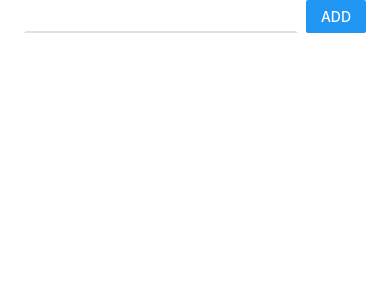
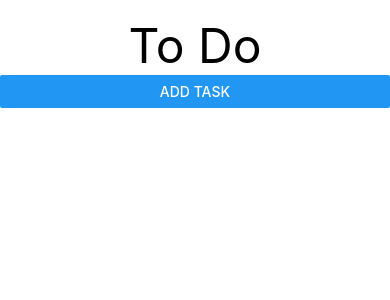
Before and after one commit to yayobyte/react-native-course, a React Native app: screen / in a window 390 px wide. Shown: the top 300 px of the page. Built offline with nearby package versions, Linux system fonts and the light colour scheme.

Commit message:
CM003: Modal Implementation

```diff
--- a/App.tsx
+++ b/App.tsx
@@ -7,17 +7,22 @@ import {
 } from 'react-native';
 import {GoalList, GoalListProps} from "./components/GoalList";
 import {GoalInput} from "./components/GoalInput";
+import {Header} from "./components/Header";
+import {AddButton} from "./components/AddButton";
 
 type GoalListType = GoalListProps['courseGoals'];
 
 export default function App() {
     /*State Hooks*/
     const [courseGoals, setCourseGoals] = useState<GoalListType>([]);
+    const [isAddMode, setIsAddMode] = useState(false);
 
     return (
         <View style={styles.container}>
             <SafeAreaView>
-                <GoalInput setCourseGoals={setCourseGoals} />
+                <Header />
+                <AddButton openModal={() => setIsAddMode(true)} />
+                <GoalInput setCourseGoals={setCourseGoals} isAddMode={isAddMode} closeModal={() => setIsAddMode(false)}/>
                 <GoalList courseGoals={courseGoals} setCourseGoals={setCourseGoals} />
             </SafeAreaView>
             <StatusBar style="auto"/>
--- /dev/null
+++ b/components/AddButton.tsx
@@ -0,0 +1,12 @@
+import {Button} from "react-native";
+import React from "react";
+
+type AddButtonProp = {
+    openModal: () => void,
+}
+
+export const AddButton = ({ openModal }: AddButtonProp) => {
+    return (
+        <Button title={'Add task'} onPress={openModal} />
+    )
+}
--- a/components/GoalInput.tsx
+++ b/components/GoalInput.tsx
@@ -1,13 +1,16 @@
-import {Button, TextInput, View, StyleSheet} from "react-native";
+import {Button, TextInput, View, StyleSheet, Modal, Text} from "react-native";
 import React, {useState} from "react";
 import {GoalListProps} from "./GoalList";
 
+const PADDING_HORIZONTAL = 24;
+
 const styles = StyleSheet.create({
     addContainer: {
-        paddingHorizontal: 24,
+        paddingHorizontal: PADDING_HORIZONTAL,
         flexDirection: 'row',
         justifyContent: 'space-between',
-        marginBottom: 18,
+        marginBottom: 26,
+        alignItems: 'center',
     },
     goalInput: {
         flex: 9,
@@ -15,9 +18,26 @@ const styles = StyleSheet.create({
         borderColor: '#FFF',
         borderBottomColor: "#E0E0E0",
         marginEnd: 8,
+        paddingVertical: 6,
     },
     addButton: {
         flex: 2,
+    },
+    modalContainer: {
+        justifyContent: 'flex-start',
+        flexDirection: 'column',
+    },
+    closeButton: {
+
+    },
+    modalHeaderText: {
+        fontSize: 36,
+        textAlign: 'center',
+    },
+    modalHeader: {
+        paddingHorizontal: PADDING_HORIZONTAL,
+        paddingTop: 36,
+        paddingBottom: 26,
     },
 });
 
@@ -25,9 +45,11 @@ type GoalListType = GoalListProps['courseGoals'];
 
 type GoalInputProps = {
     setCourseGoals:  React.Dispatch<React.SetStateAction<{id: string, value: string}[]>>,
+    isAddMode: boolean;
+    closeModal: () => void,
 }
 
-export const GoalInput = ({ setCourseGoals }: GoalInputProps) => {
+export const GoalInput = ({ setCourseGoals, isAddMode, closeModal }: GoalInputProps) => {
     /*State Hooks*/
     const [enteredGoal, setEnteredGoal] = useState('');
 
@@ -42,12 +64,27 @@ export const GoalInput = ({ setCourseGoals }: GoalInputProps) => {
             }
         ]);
         setEnteredGoal('');
+        closeModal();
     }
 
     return (
-        <View style={styles.addContainer}>
-            <TextInput onChangeText={goalInputHandler} style={styles.goalInput} value={enteredGoal}/>
-            <View style={styles.addButton}><Button title={'Add'} onPress={addGoal}/></View>
-        </View>
+        <Modal visible={isAddMode} animationType={'slide'} presentationStyle={'formSheet'} >
+            <View style={styles.modalContainer}>
+                <View style={styles.modalHeader}>
+                    <Text style={styles.modalHeaderText}>Add New Task</Text>
+                </View>
+                <View style={styles.addContainer}>
+                    <TextInput
+                        onChangeText={goalInputHandler}
+                        style={styles.goalInput}
+                        value={enteredGoal}
+                    />
+                    <View style={styles.addButton}><Button title={'Add'} onPress={addGoal}/></View>
+                </View>
+                <View style={styles.closeButton}>
+                    <Button title={'Cancel'} onPress={closeModal}/>
+                </View>
+            </View>
+        </Modal>
     );
 }
--- /dev/null
+++ b/components/Header.tsx
@@ -0,0 +1,18 @@
+import {View, Text, StyleSheet} from "react-native";
+import React from "react";
+
+const styles = StyleSheet.create({
+    header: {
+        flexDirection: 'row',
+        paddingHorizontal: 24,
+        justifyContent: 'center',
+        paddingTop: 16,
+    },
+    text: {
+        fontSize: 48,
+    }
+})
+
+export const Header = () => (
+    <View style={styles.header}><Text style={styles.text}>To Do</Text></View>
+)
```
